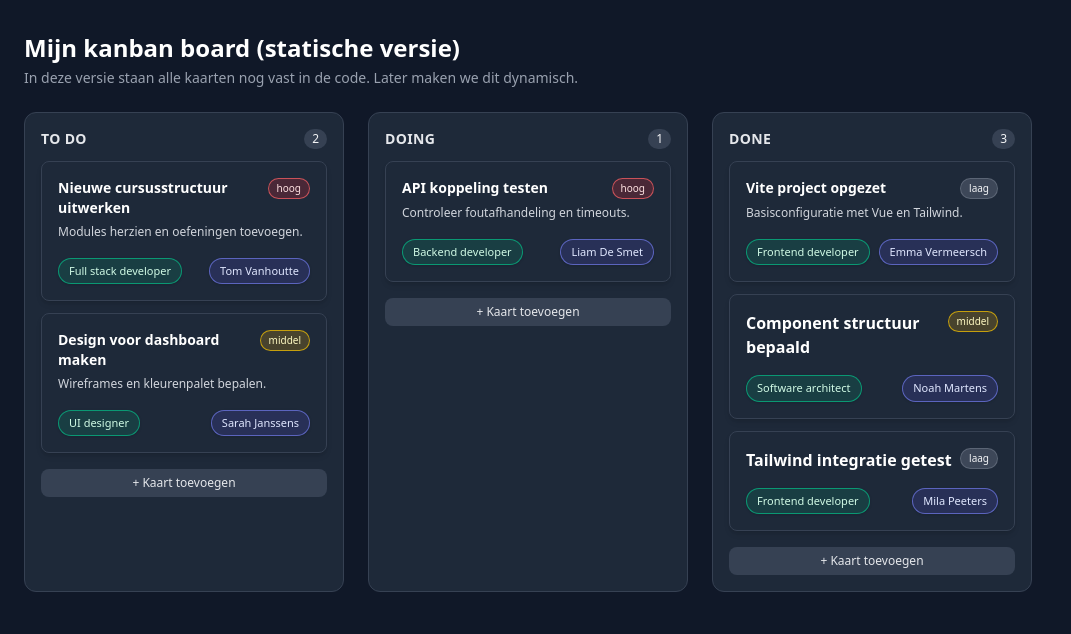
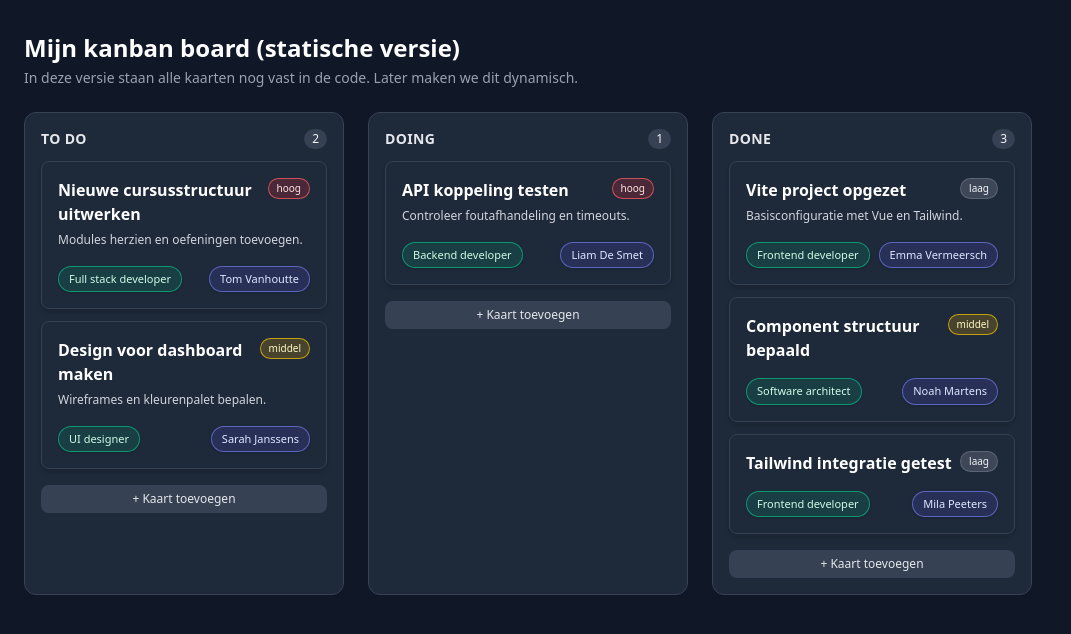
Before and after one commit to syntraprogrammeurs/vueexercises, a Vue app: page / in a window 1280 px wide. Shown: the top 634 px of the page, without its empty margins (0-1071 px from the left). Built offline with nearby package versions, Linux system fonts and the light colour scheme.

Commit message:
temp28-oefening4

```diff
--- a/src/components/TaskCard.vue
+++ b/src/components/TaskCard.vue
@@ -6,17 +6,20 @@ const props = defineProps({
   description: { type: String, default: "" },
   assignee: { type: String, required: true },
   role: { type: String, required: true },
-  priority: { type: String, default: "" }
+  priority: { type: String, default: "" },
+  done: { type: Boolean, default: false }
 })
 </script>
 
 <template>
-  <article class="rounded-lg bg-gray-800 p-4 shadow-md border border-gray-700">
-
+  <article
+      class="rounded-lg p-4 shadow-md border border-gray-700"
+      :class="props.done ? 'bg-gray-900' : 'bg-gray-800'"
+  >
     <div class="flex items-start justify-between">
       <h3
-          class="font-semibold text-white"
-          :class="props.description ? 'text-sm' : 'text-base'"
+          class="font-semibold"
+          :class="props.done ? 'text-gray-500 line-through' : 'text-white'"
       >
         {{ props.title }}
       </h3>
@@ -41,6 +44,5 @@ const props = defineProps({
     </p>
 
     <CardFooter :role="props.role" :assignee="props.assignee" />
-
   </article>
 </template>
```
